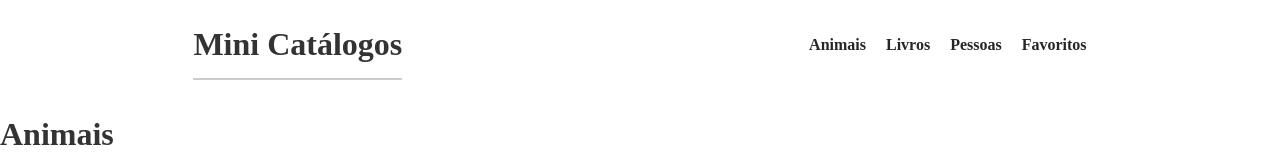
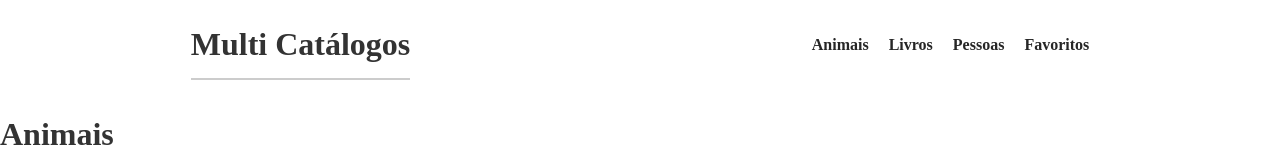
Before and after one commit to leoAraujo20/multi-catalogo, a React (Vite) app: page / in a window 1280 px wide. Shown: the top 160 px of the page. Built offline with nearby package versions, Linux system fonts and the light colour scheme.

Commit message:
correct title

```diff
--- a/src/components/NavBar/NavBar.tsx
+++ b/src/components/NavBar/NavBar.tsx
@@ -5,7 +5,7 @@ function NavBar() {
   return (
     <nav className="navBar">
       <div className="title">
-        <h2>Mini Catálogos</h2>
+        <h2>Multi Catálogos</h2>
       </div>
       <div className="links">
         <NavLink className={({ isActive }) => (isActive ? "active" : "")} to="/animais">Animais</NavLink>
```
